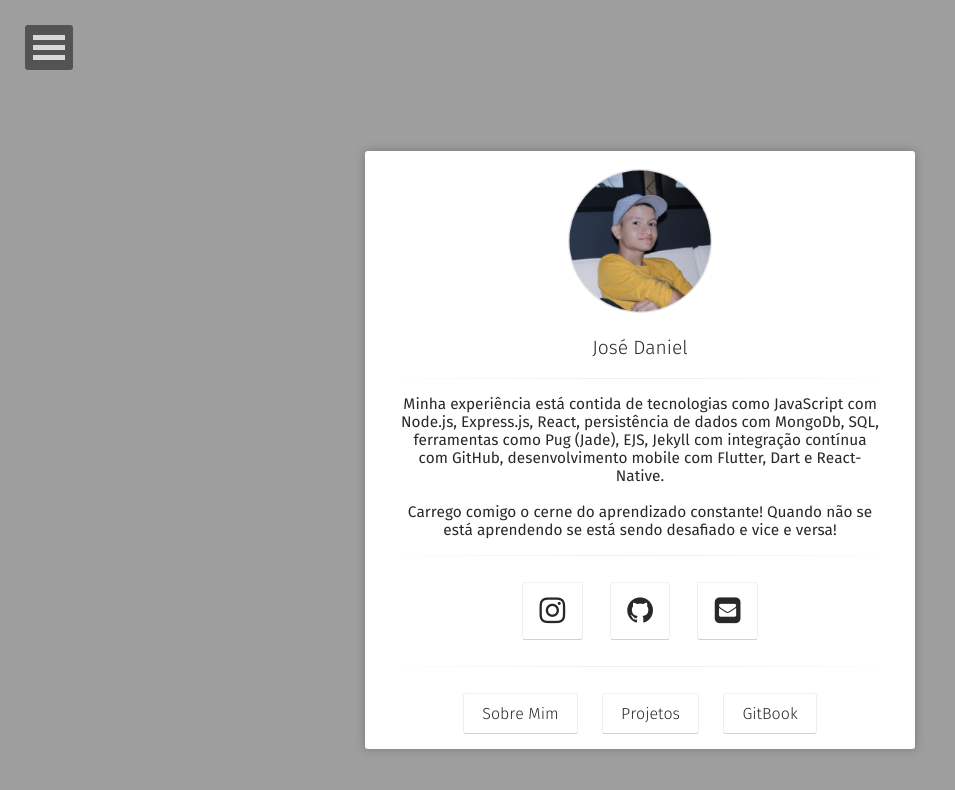
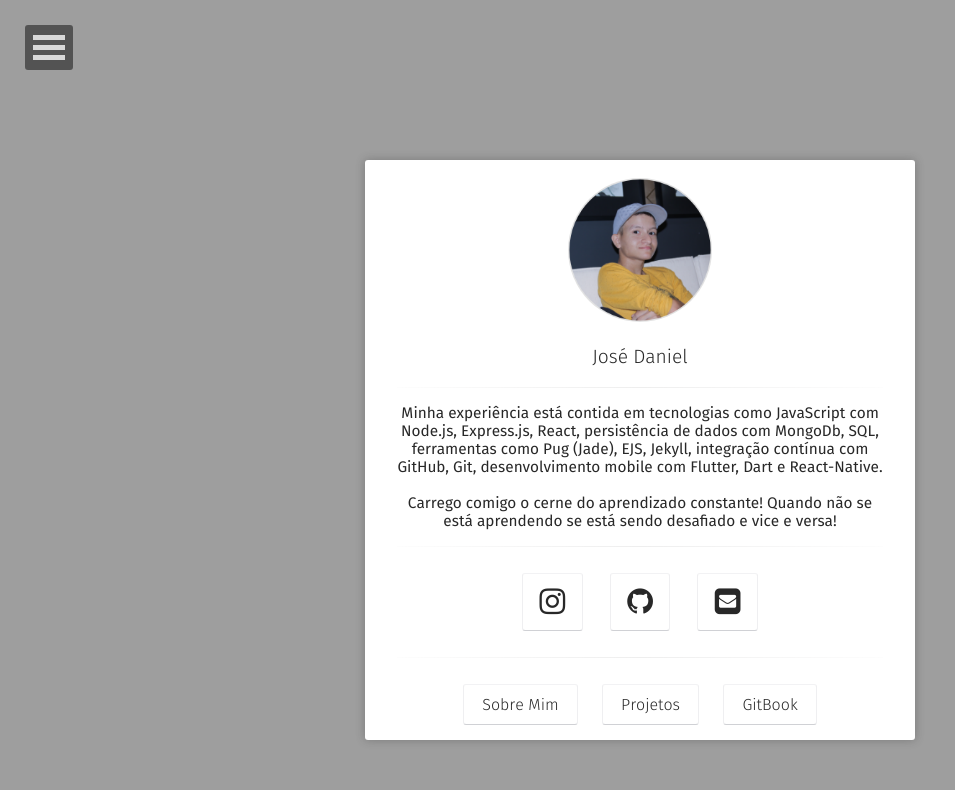
Before and after one commit to jsdaniell/jsdaniell.github.io, a Jekyll site: the page built from index.html, in a window 1280 px wide. Shown: the top 790 px of the page, without its empty margins (0-955 px from the left). Built offline with Jekyll 4.4.1, drawn with Linux system fonts in a browser that asks for light colours; some web fonts are replaced.

Commit message:
some updates on bio

```diff
--- a/_config.yml
+++ b/_config.yml
@@ -1,6 +1,6 @@
 # Site
 title:              'José Daniel'
-bio:                'Minha experiência está contida de tecnologias como JavaScript com Node.js, Express.js, React, persistência de dados com MongoDb, SQL, ferramentas como Pug (Jade), EJS, Jekyll com integração contínua com GitHub, desenvolvimento mobile com Flutter, Dart e React-Native. <br><br> Carrego comigo o cerne do aprendizado constante! Quando não se está aprendendo se está sendo desafiado e vice e versa!'
+bio:                'Minha experiência está contida em tecnologias como JavaScript com Node.js, Express.js, React, persistência de dados com MongoDb, SQL, ferramentas como Pug (Jade), EJS, Jekyll, integração contínua com GitHub, Git, desenvolvimento mobile com Flutter, Dart e React-Native. <br><br> Carrego comigo o cerne do aprendizado constante! Quando não se está aprendendo se está sendo desafiado e vice e versa!'
 description:        "Aqui demonstro alguns de meus projetos e habilidades desenvolvidas ao longo da minha jornada como programador!"
 reading_time:       true
 words_per_minute:   200
```
